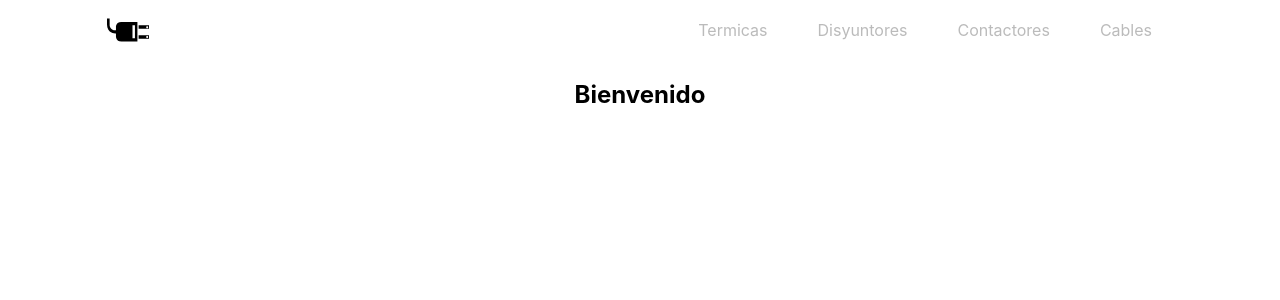
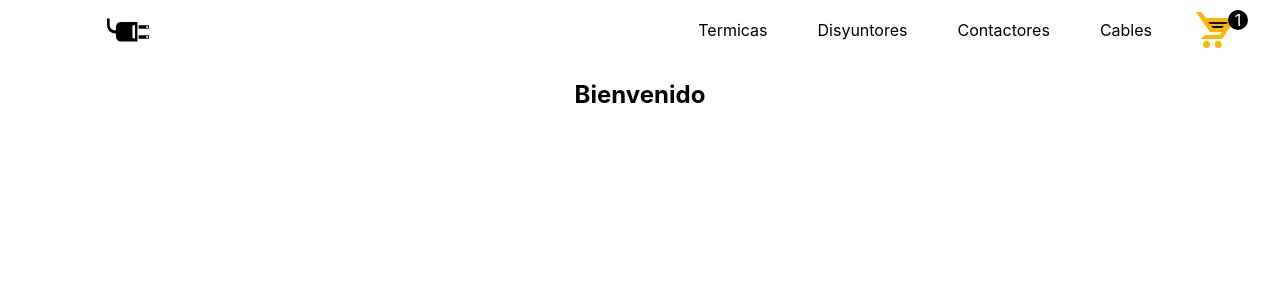
Before and after one commit to vs-in/tienda_ml, a React (Create React App) app: page / in a window 1280 px wide. Shown: the top 300 px of the page. Built offline with nearby package versions, Linux system fonts and the light colour scheme.

Commit message:
Terminando NavBar & CartWidget

```diff
--- /dev/null
+++ b/src/components/header/CartWidget.js
@@ -0,0 +1,15 @@
+import React from 'react'
+import cart from "../img/cart.svg"
+
+const CartWidget = () => {
+  return (
+    <div className="containerLength">
+            <img src={cart} alt="cart"></img>
+            <span className="cantCart">
+                1
+            </span>
+        </div>
+  )
+}
+
+export default CartWidget;
--- a/src/components/header/Header.css
+++ b/src/components/header/Header.css
@@ -3,6 +3,11 @@ header{
     height: 60px;
     display: flex;
 }
+
+/* Activacion Color */
+li:active {
+    background-color: yellow;
+  }
 
 /* containerBrand */
 header .containerBrand{
--- a/src/components/header/Navbar.js
+++ b/src/components/header/Navbar.js
@@ -1,6 +1,7 @@
 import React from "react";
 import Brand from "./Brand";
 import ItemsListContainer from "./ItemsListContainer";
+import CartWidget from "./CartWidget";
 import "./Header.css";
 
 const Navbar = () => {
@@ -17,7 +18,9 @@ const Navbar = () => {
          itemCuatro = "Cables"
       />
       </nav>
-      <div className="containerCart"></div>
+      <div className="containerCart">
+        <CartWidget/>
+      </div>
     </header>
   );
 };
--- a/src/index.css
+++ b/src/index.css
@@ -1,7 +1,10 @@
+/* colorTexto */
+
 :root{
-  --color-txt-nav: #bbb
+  --color-txt-nav: #000000
 }
 
+/* bodyHTML */
 
 body {
   margin: 0;
```
Also changed, not shown: src/components/img/cart.svg (added).
